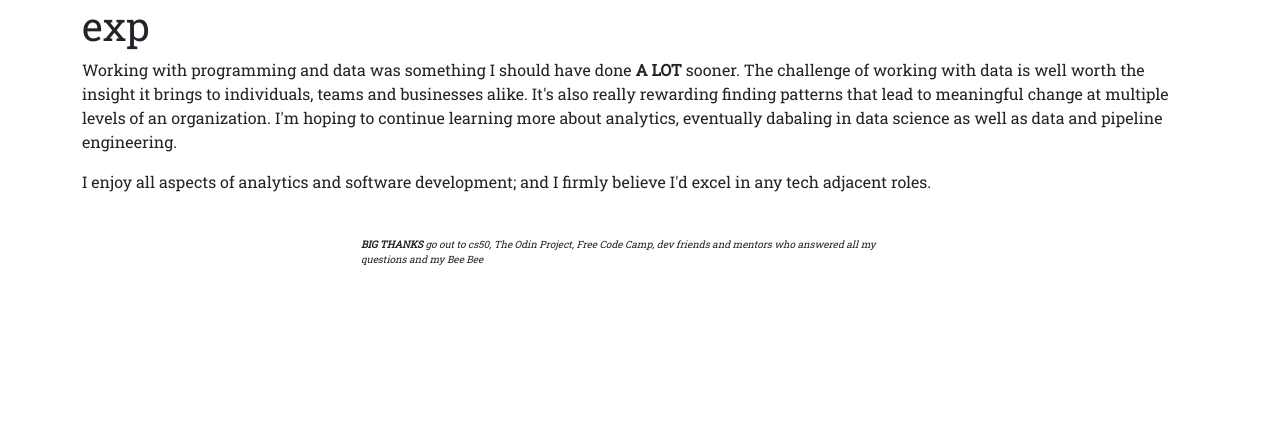
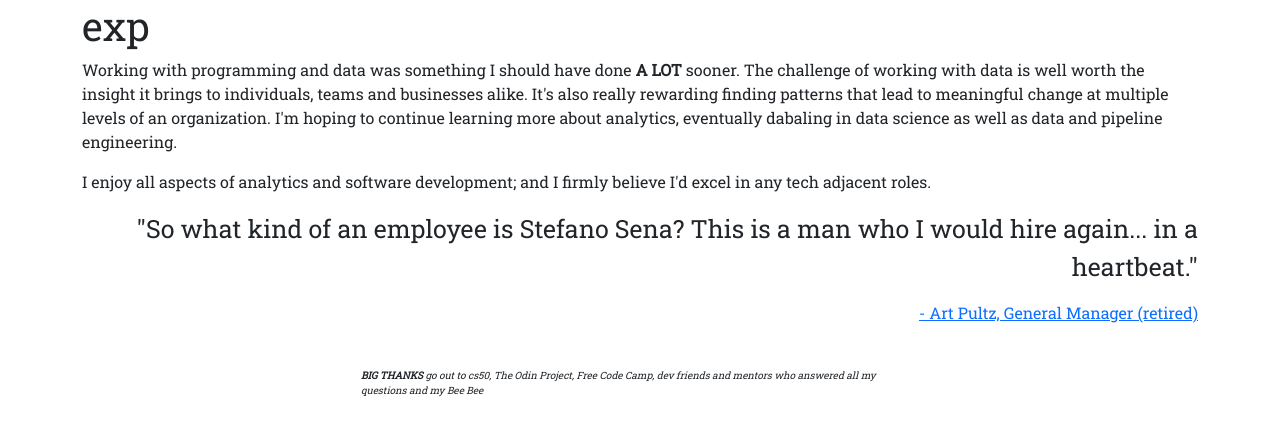
Before and after one commit to TeaZea/Portfolio_2024, a Django app: page /experience/ in a window 1280 px wide. Shown: the part 222-658 px from the top of the page. Run offline with Django 5.2, Linux system fonts and the light colour scheme; some libraries are stand-ins or nearby versions.

Commit message:
Added content and link to LinkedIn on exp page. Added corrisponding styles.

```diff
--- a/portfolio_v2/pages/static/css/styles.css
+++ b/portfolio_v2/pages/static/css/styles.css
@@ -16,6 +16,22 @@
     font-size: 10px;
 }
 
+
+/* home */
+
+
+
+/* exp */
+
+.quote {
+    /* color: #F7F8F8; */
+    font-size: 25px;
+    text-align: right;
+}
+
+
+/* projects */
+
 .card-spec {
     margin-top: 20px;
 }
--- a/portfolio_v2/pages/templates/pages/experience.html
+++ b/portfolio_v2/pages/templates/pages/experience.html
@@ -6,6 +6,11 @@
     <h1>exp</h1>
     <p>Working with programming and data was something I should have done <strong>A LOT</strong> sooner. The challenge of working with data is well worth the insight it brings to individuals, teams and businesses alike. It's also really rewarding finding patterns that lead to meaningful change at multiple levels of an organization. I'm hoping to continue learning more about analytics, eventually dabaling in data science as well as data and pipeline engineering.</p>
     <p>I enjoy all aspects of analytics and software development; and I firmly believe I'd excel in any tech adjacent roles.</p>
+
+    <div class="d-flex justify-content-end">
+        <p class="quote">"So what kind of an employee is Stefano Sena? This is a man who I would hire again... in a heartbeat."</p>
+    </div>
+    <p class="d-flex justify-content-end"><a href="https://www.linkedin.com/in/stefano-sena-496b2629/" target="_blank">- Art Pultz, General Manager (retired)</a></p>
 </div>
 
 {% endblock page_content %}
```
